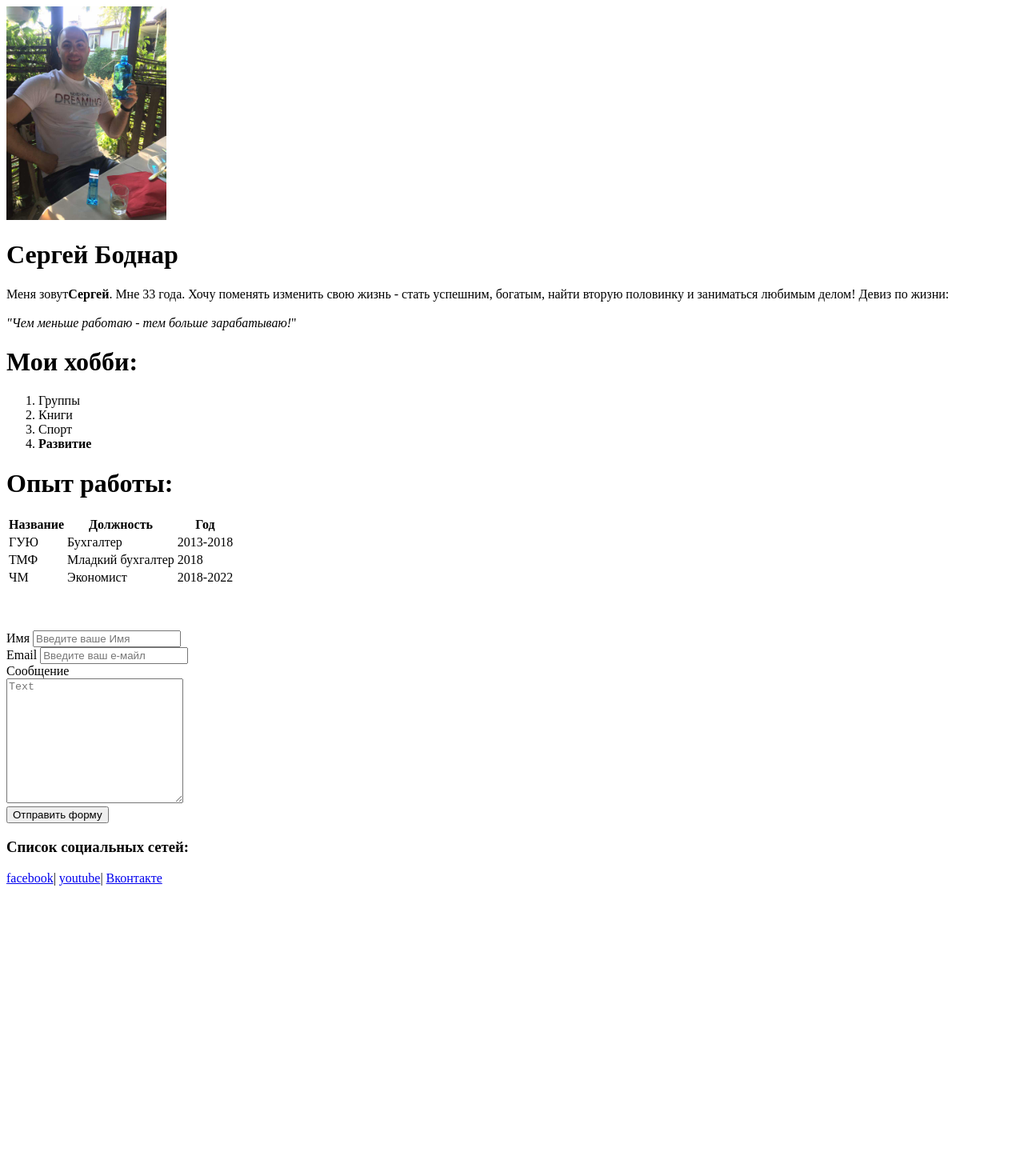
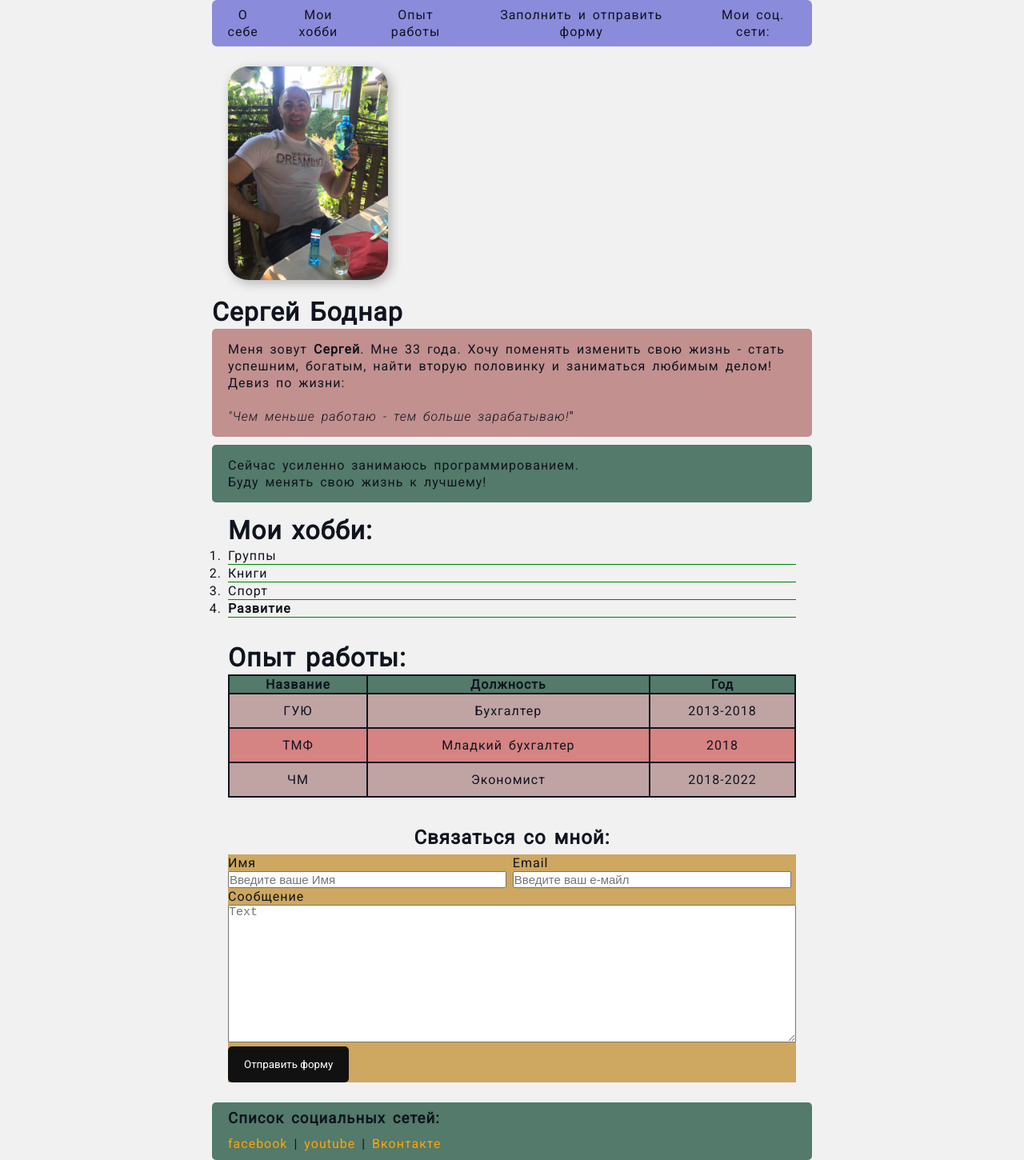
Before and after one commit to Krasav4uK/resume, a plain HTML site: page index.html in a window 1280 px wide. Shown: the whole page at 80% size. Before the commit the page ends 1115 px from the top, so only its background shows below. Drawn offline with Linux system fonts and the light colour scheme.

Commit message:
Add files via upload

```diff
--- a/index.html
+++ b/index.html
@@ -7,27 +7,54 @@
     <meta name="keywords" content="my resume, резюме, БС">
     <meta name="description" content="Мое резюме. Резюме в html форме">
 
+    <link rel="stylesheet" href="my_style.css">
+
+
     <title>My resume / Мое резюме</title>
 </head>
 <body>
-    <img src="img/me.jpg" width="200" alt="photo me" >
+<div class="container">
+    <nav class="navbar">
+        <ol>
+            <li>О себе</li>
+            <li>Мои хобби</li>
+            <li>Опыт работы</li>
+            <li>Заполнить и отправить форму</li>
+            <li>Мои соц. сети:</li>
+        </ol>
+    </nav>
 
+    <div class="card">
+        <img src="img/me.jpg" class="avatar" alt="photo me" >
+    </div>
     <h1>Сергей Боднар</h1>
 
-    <p>
-        Меня зовут<strong>Сергей</strong>. Мне 33 года. Хочу поменять изменить свою жизнь - стать
+    <div class="card" id="about_me1">
+        Меня зовут <strong>Сергей</strong>. Мне 33 года. Хочу поменять изменить свою жизнь - стать
         успешним, богатым, найти вторую половинку и заниматься любимым делом!
         Девиз по жизни: <br> <br>   <em> "Чем меньше работаю - тем больше зарабатываю!</em>"
-    </p>
+    </div>
+
+    <div  id="about_me2" class="card">
+        Сейчас усиленно занимаюсь программированием. <br>
+        Буду менять свою жизнь к лучшему!
+    </div>
+
+    <div class="card">
         <h1>Мои хобби:</h1>
-    <ol type="1">
+            <div>
+                <ol type="1" class="mylist">
                     <li>Группы</li>
                     <li>Книги</li>
                     <li>Спорт</li>
                     <li><strong>Развитие</strong></li>
                 </ol>
+            </div>
+    </div>
+
+    <div class="card">
     <h1>Опыт работы:</h1>
-    <table >
+    <table class="table">
         <thead>
             <tr>
                 <th>Название</th>
@@ -39,29 +66,32 @@
             <tr>
                 <td>ГУЮ</td>
                 <td>Бухгалтер</td>
-                <td>2013-2018</td>
+                <td id="last_td_age">2013-2018</td>
             </tr>
             <tr>
                 <td>ТМФ</td>
                 <td>Младкий бухгалтер</td>
-                <td>2018</td>
+                <td id="last_td_age">2018</td>
             </tr>
             <tr>
                 <td>ЧМ</td>
                 <td>Экономист</td>
-                <td>2018-2022</td>
+                <td id="last_td_age">2018-2022</td>
             </tr>
         </tbody>
     </table>
-    <br><br><br>
+    </div>
       <!-- <hr width=""> -->
-    <form >
-        <div>
-            <label for="name">Имя</label>
+
+    <div class="card">
+        <h2>Связаться со мной:</h2>
+    <form class="myform">
+        <div class="on_block">
+            <label for="name">Имя</label><br>
             <input type="text" id="name" placeholder="Введите ваше Имя">
         </div>
-        <div>
-            <label for="email">Email</label>
+        <div class="on_block">
+            <label for="email">Email</label><br>
             <input type="email" id="email" placeholder="Введите ваш е-майл">
         </div>
         <div>
@@ -69,15 +99,19 @@
             <br>
             <textarea id="text" cols="25" rows="10" placeholder="Text"></textarea>
         </div>
-        <div>
-            <button type="submit">Отправить форму</button>
+        <div >
+            <button type="submit" class="btn">Отправить форму</button>
         </div>
     </form>
+    </div>
 
+    <div class="footer">
      <h3><strong>Список социальных сетей:</strong></h3>
 
-    <a href="https://www.facebook.com" target="_blank">facebook</a>|
-    <a href="https://www.youtube.com/" target="_blank">youtube</a>|
-    <a href="https://vk.com/id_zdrt" target="_blank">Вконтакте</a>
+     <a href="https://www.facebook.com" target="_blank">facebook</a> |
+      <a href="https://www.youtube.com/" target="_blank">youtube</a> |
+     <a href="https://vk.com/" target="_blank">Вконтакте</a>
+     </div>
+</div>
 </body>
 </html>
--- /dev/null
+++ b/my_style.css
@@ -0,0 +1,177 @@
+@import url('https://fonts.googleapis.com/css2?family=Roboto:ital,wght@0,400;1,300&display=swap');
+
+* {
+    box-sizing: border-box;
+    margin: 0;
+    padding: 0;
+}
+
+body {
+    background: #f1f1f1;
+    font-family: 'Roboto', sans-serif;
+    font-size: 16px;
+    line-height: 21px;
+    font-weight: notmal;
+    letter-spacing: 1px;
+    word-spacing: 3px;
+    color: #0f141e;
+    /* margin-bottom: 10px; */
+}
+
+h1, h2, h3 {
+    margin-bottom: 10px;
+}
+
+
+.container {
+    max-width: 750px;
+    margin: auto;
+}
+
+.avatar {
+    width: 200px;
+    border-radius: 25px;
+    box-shadow: 4px 4px 14px rgba(0, 0, 0, 0.25);
+}
+
+#about_me1 {
+    background: #c2908f;
+}
+
+#about_me2 {
+    background: rgb(83, 122, 106);
+}
+
+
+.card {
+    border-radius: 5px;
+    margin-bottom: 10px;
+    padding: 15px 20px;
+
+}
+
+.card h2 {
+    text-align: center;
+}
+
+.myform {
+    width: 100%;
+    background: rgb(206, 167, 96);
+
+}
+
+.on_block {
+    width: 49%;
+    display: inline-block;
+}
+
+.myform div textarea,
+.myform div input {
+    width: 100%;
+    font-size: 15px;
+    color:rgb(105, 14, 14);
+    outline: none;
+}
+
+.footer {
+    background:rgb(83, 122, 106);
+    padding: 10px 20px;
+    /* padding-top: 1px; */
+    border-radius: 5px;
+}
+
+a {
+    color: orange;
+    text-decoration: none;
+}
+
+a:hover {
+    color: red;
+    font-size: 15px;
+    text-decoration: underline;
+}
+
+/* a:visited {
+    color:#0f141e;
+} */
+
+a:active {
+    color:rgb(160, 112, 112);
+}
+
+.btn {
+    background: #111;
+    padding: 15px 20px;
+    border: none;
+    color: #fff;
+    cursor: pointer;
+    font-family: inherit;
+    border-radius: 5px;
+}
+
+.btn:hover {
+    opacity: 0.8;
+    color: red;
+}
+
+.mylist li{
+    border-bottom: 1px solid green;
+}
+
+.table {
+    width: 100%;
+    background:#0f141e;
+}
+
+table th {
+    background:rgb(83, 122, 106);
+}
+
+
+table td {
+    text-align: center;
+    padding-top: 10px;
+    padding-bottom: 10px;
+}
+
+.table tr:nth-child(even) {
+    background: rgb(214, 131, 131);
+}
+
+.table tr:nth-child(odd) {
+    background: rgb(192, 164, 164);
+}
+
+.navbar {
+    background: rgb(139, 139, 219);
+    width: 100%;
+    margin-bottom: 10px;
+    border-radius: 6px;
+}
+
+.navbar ol {
+    list-style: none;
+    margin: 0;
+    padding: 0;
+    display: flex;
+    padding: 0px;
+
+
+}
+
+.navbar ol li {
+    padding: 8px 10px;
+    text-align: center;
+    /* border-right:1px solid #0f141e; */
+}
+
+.navbar ol li:hover {
+    background: #ea6767;
+}
+
+@media (max-width: 505px) {
+    .navbar ol {
+        display: inline;
+        padding: 10px 20px;
+    }
+}
```
Lines whose indentation alone changed are shown as unchanged.
